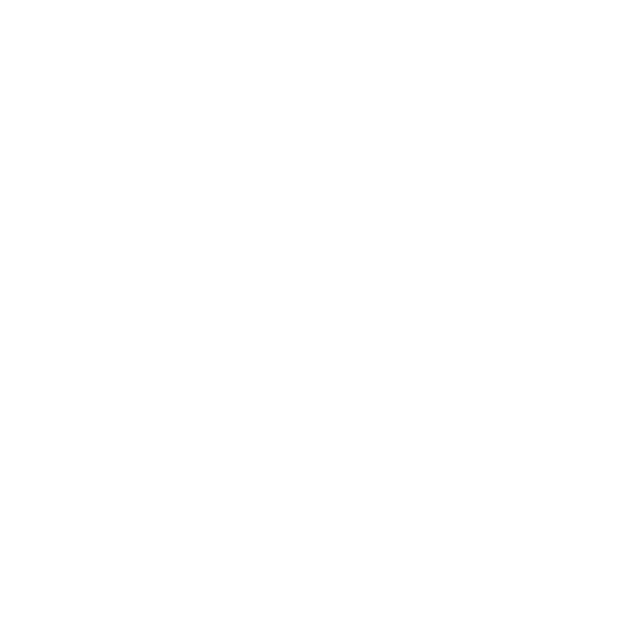
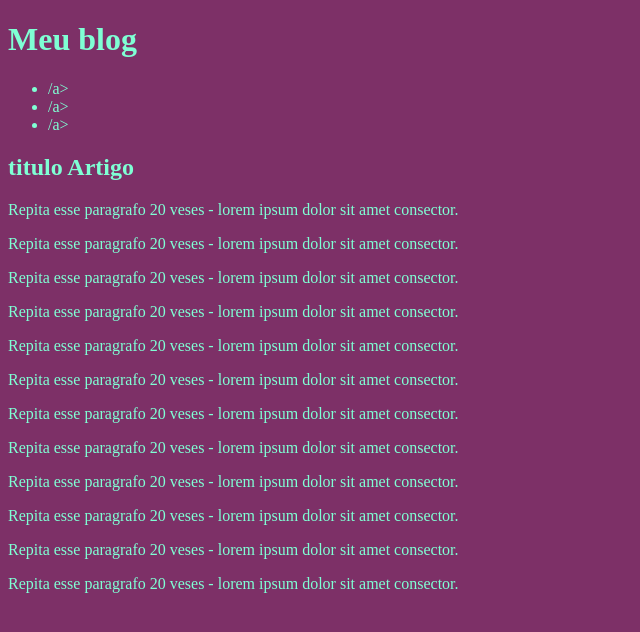
Before and after one commit to Ronaldo511722/Fede, a plain HTML site: page index.html in a window 1280 px wide. Shown: the whole page, without its empty margins (0-640 px from the left). Drawn offline with Linux system fonts and the light colour scheme.

Commit message:
editei html

```diff
--- /dev/null
+++ b/css/style.css
@@ -0,0 +1,4 @@
+body{
+    background-color: rgb(125, 48, 103);
+    color: aquamarine;
+}
--- a/index.html
+++ b/index.html
@@ -3,11 +3,45 @@
 
 <head>
     <meta charset="UTF-8">
-    <title>Document</title>
+    <title>Artigo</title>
+    <link rel="stylesheet" href="css/style.css">
 </head>
 
 <body>
+    <header>
+        <h1>Meu blog</h1>
+        <nav>
+            <ul>
+                <li><a href="##Inicio"></a>/a></li>
+                <li><a href="Artigo"></a>/a></li>
+                <li><a href="#Sobre"></a>/a></li>
+            </ul>
+        </nav>
+    </header>
+    <main>
+        <div id="Artigo">
+            <article>
+                <h2>titulo Artigo</h2>
+                <P>Repita esse paragrafo 20 veses - lorem ipsum dolor sit amet consector.</P>
+                <P>Repita esse paragrafo 20 veses - lorem ipsum dolor sit amet consector.</P>
+                <P>Repita esse paragrafo 20 veses - lorem ipsum dolor sit amet consector.</P>
+                <P>Repita esse paragrafo 20 veses - lorem ipsum dolor sit amet consector.</P>
+                <P>Repita esse paragrafo 20 veses - lorem ipsum dolor sit amet consector.</P>
+                <P>Repita esse paragrafo 20 veses - lorem ipsum dolor sit amet consector.</P>
+                <P>Repita esse paragrafo 20 veses - lorem ipsum dolor sit amet consector.</P>
+                <P>Repita esse paragrafo 20 veses - lorem ipsum dolor sit amet consector.</P>
+                <P>Repita esse paragrafo 20 veses - lorem ipsum dolor sit amet consector.</P>
+                <P>Repita esse paragrafo 20 veses - lorem ipsum dolor sit amet consector.</P>
+                <P>Repita esse paragrafo 20 veses - lorem ipsum dolor sit amet consector.</P>
+                <P>Repita esse paragrafo 20 veses - lorem ipsum dolor sit amet consector.</P>
+            </article>
+        </div>
+    </main>
 
+    <footer>
+
+
+    </footer>
 </body>
 
 </html>
```
